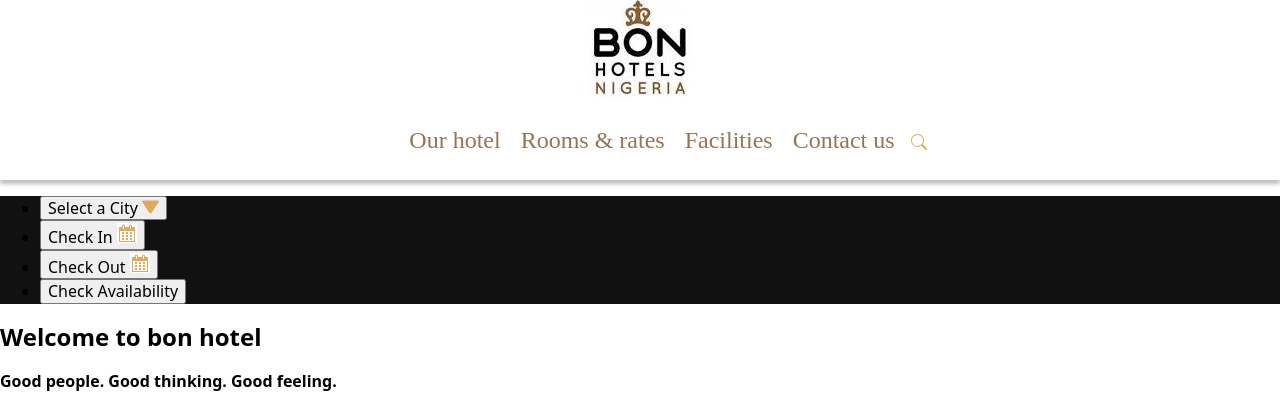
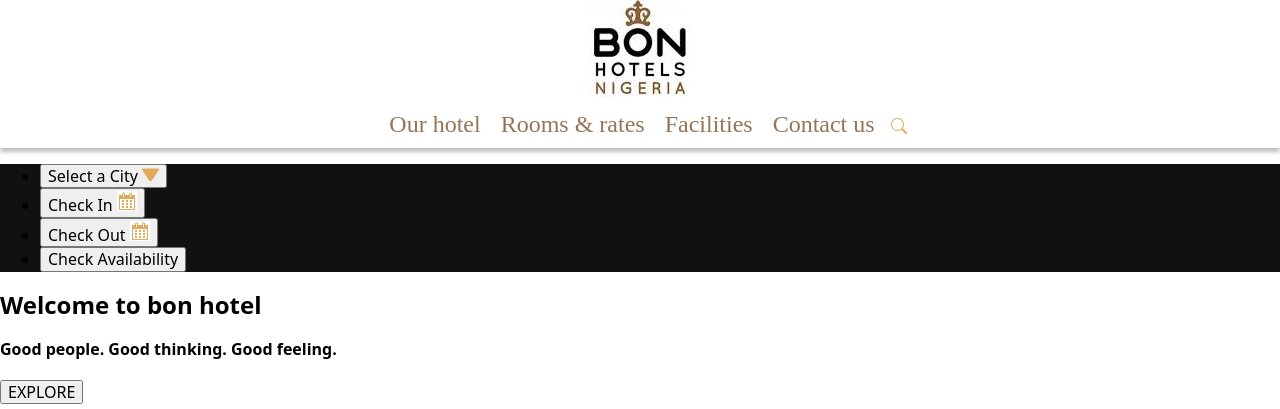
Before and after one commit to artem-palytsia/github-hotel_project, a plain HTML site: page index.html in a window 1280 px wide. Shown: the top 409 px of the page. Drawn offline with nearby package versions, Linux system fonts and the light colour scheme.

Commit message:
Update styles.css

```diff
--- a/css/styles.css
+++ b/css/styles.css
@@ -26,6 +26,9 @@ body {
 }
 
 .nav-list {
+    padding-left: 0%;
+    margin-top: 0%;
+    margin-bottom: 0%;
     display: flex;
     justify-content: space-between;
     list-style: none;
```
